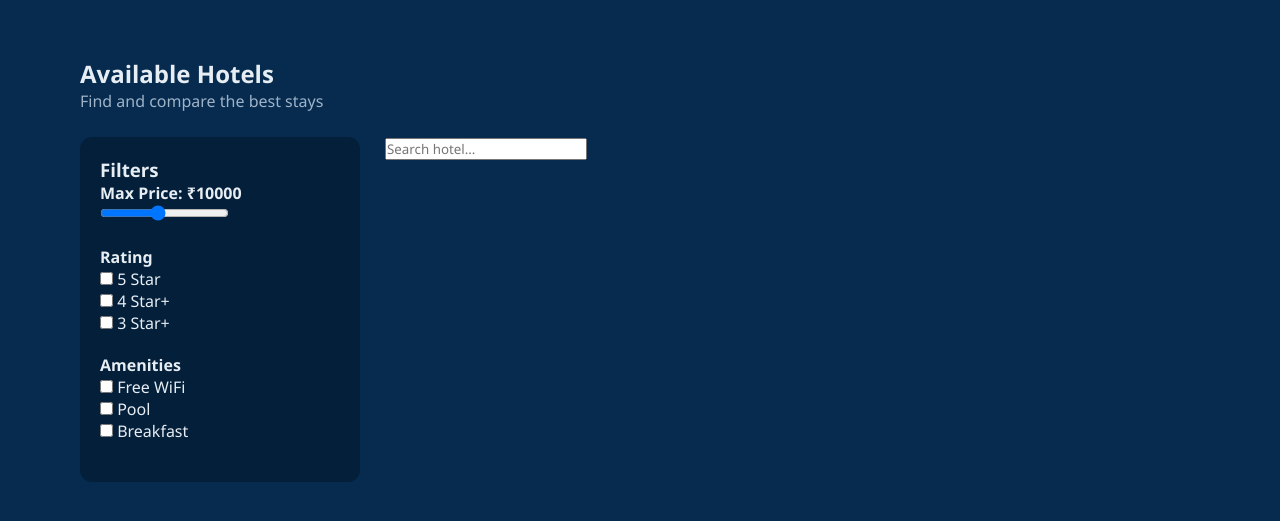
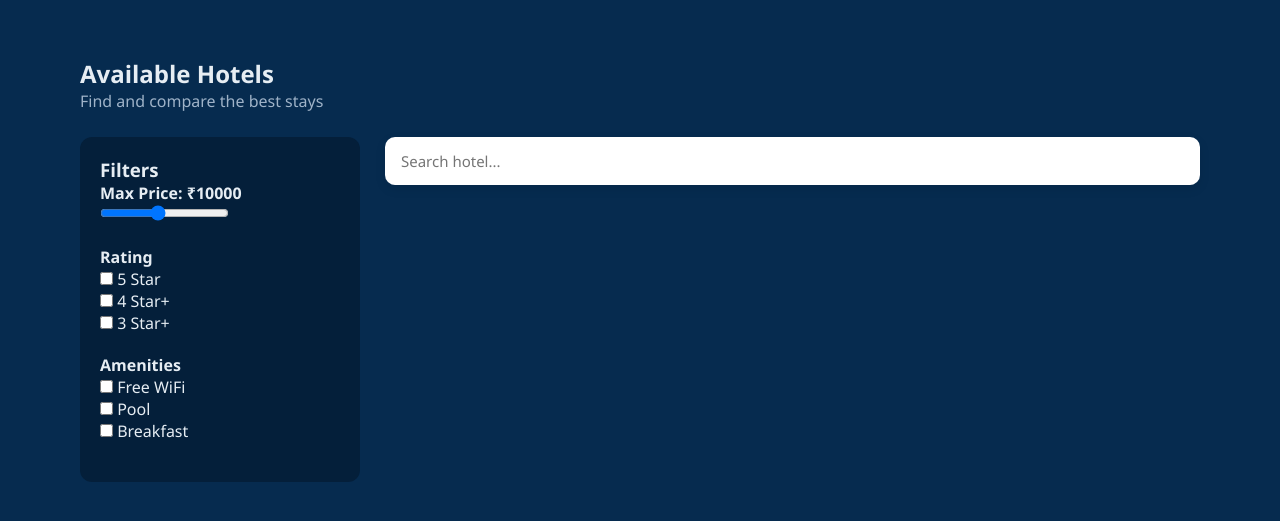
Before and after one commit to shauryaR790/SmartTrip, a plain HTML site: page hotels.html in a window 1280 px wide. Shown: the part 71-592 px from the top of the page. Drawn offline with Linux system fonts and the light colour scheme.

Commit message:
Update style.css

```diff
--- a/css/style.css
+++ b/css/style.css
@@ -796,6 +796,25 @@ body {
   transition: all 0.2s ease;
 }
 
+.search-input1 {
+  width: 100%;
+  padding: 14px 16px;
+  font-size: 15px;
+  margin-bottom: 30px;
+
+  border-radius: 10px;
+  border: none;
+
+  outline: none;
+
+  background: #ffffff;
+  color: #000;
+
+  box-shadow: 0 4px 12px rgba(0,0,0,0.08);
+
+  transition: all 0.2s ease;
+}
+
 /* FOCUS EFFECT */
 .search-input:focus {
   box-shadow: 0 0 0 2px #2f6fed;
```
